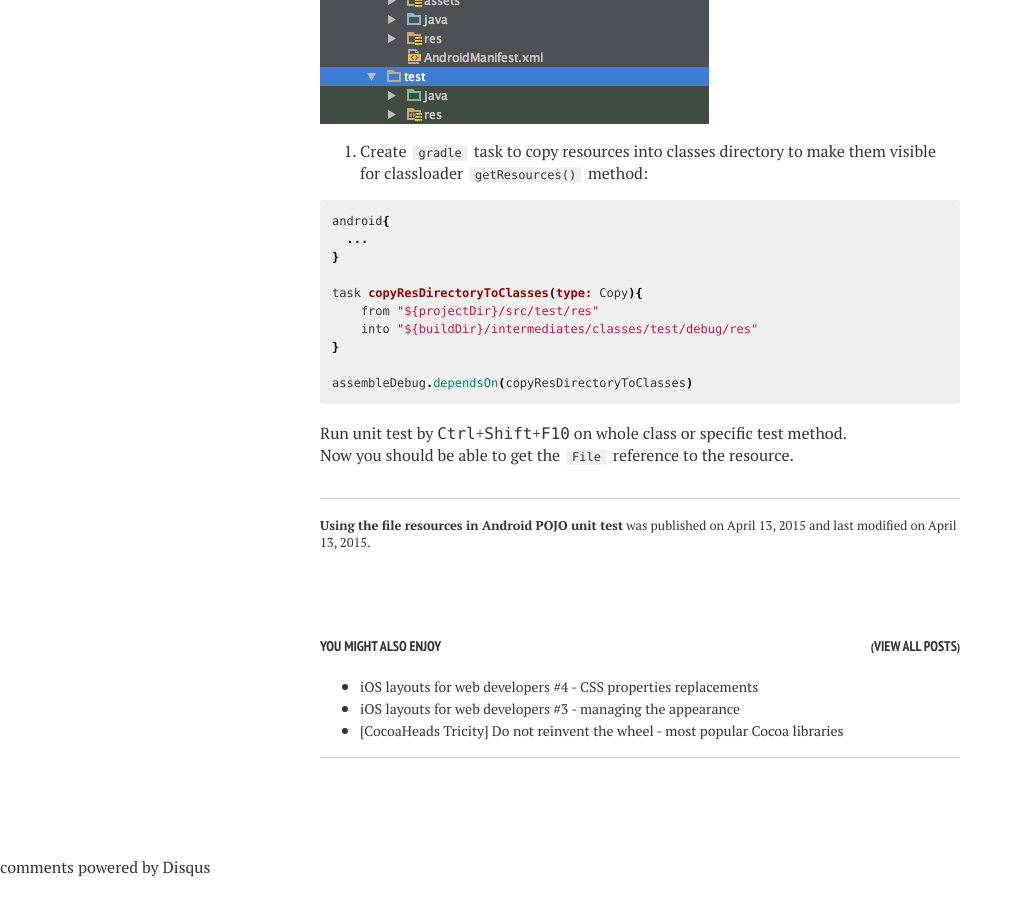
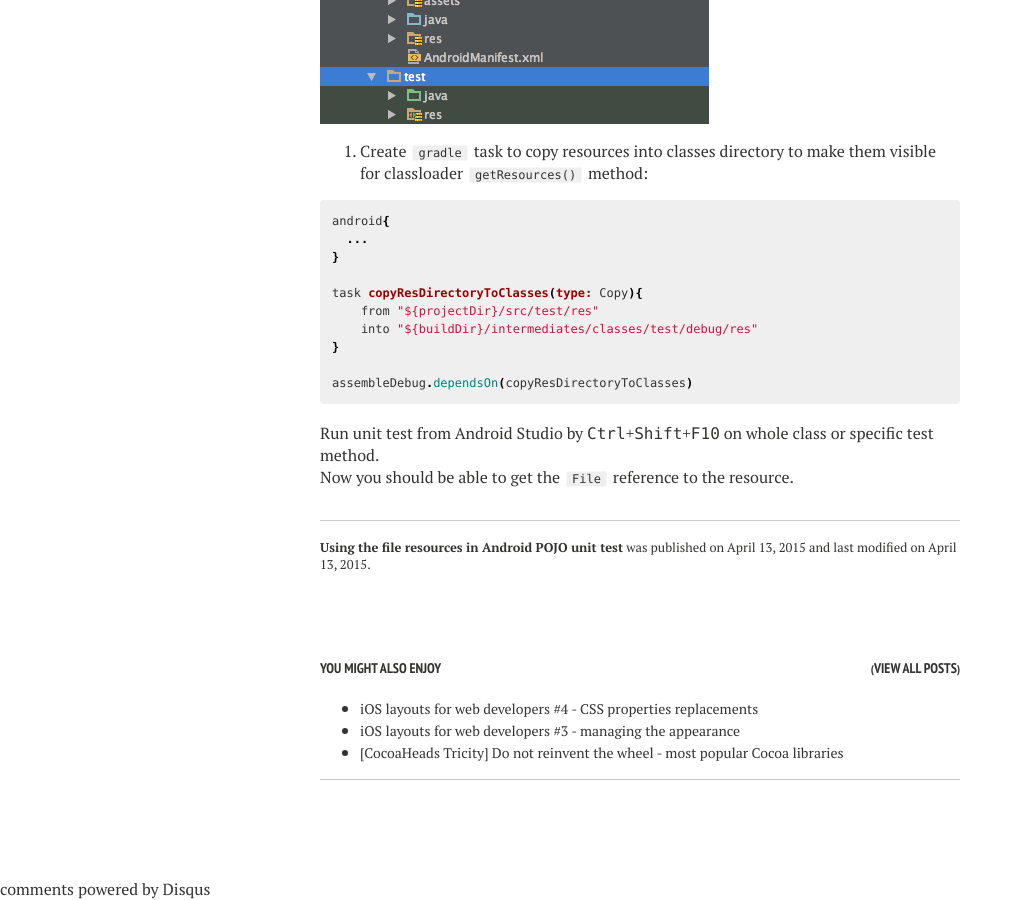
Before and after one commit to bright/bright.github.io, a Jekyll site: the page built from _posts/2015-04-13-using-file-resources-in-android-unit-test.md, in a window 1280 px wide and 900 px high, scrolled down 1237 px. Shown: the whole window, without its empty margins (0-1023 px from the left). Built offline with Jekyll 4.4.1, drawn with Linux system fonts in a browser that asks for light colours; nearby versions of some CDN libraries; Markdown is read by kramdown in place of the engine named in the settings; comment, search, counter and statistics services are not loaded; before the commit the page ends 2115 px from its top, so only the background shows below that.

Commit message:
Update 2015-04-13-using-file-resources-in-android-unit-test.md

```diff
--- a/_posts/2015-04-13-using-file-resources-in-android-unit-test.md
+++ b/_posts/2015-04-13-using-file-resources-in-android-unit-test.md
@@ -63,5 +63,5 @@ task copyResDirectoryToClasses(type: Copy){
 
 assembleDebug.dependsOn(copyResDirectoryToClasses)
 {% endhighlight %}
- Run unit test by <kbd>Ctrl</kbd>+<kbd>Shift</kbd>+<kbd>F10</kbd> on whole class or specific test method.<br/>
+ Run unit test from Android Studio by <kbd>Ctrl</kbd>+<kbd>Shift</kbd>+<kbd>F10</kbd> on whole class or specific test method.<br/>
  Now you should be able to get the `File` reference to the resource.
```
